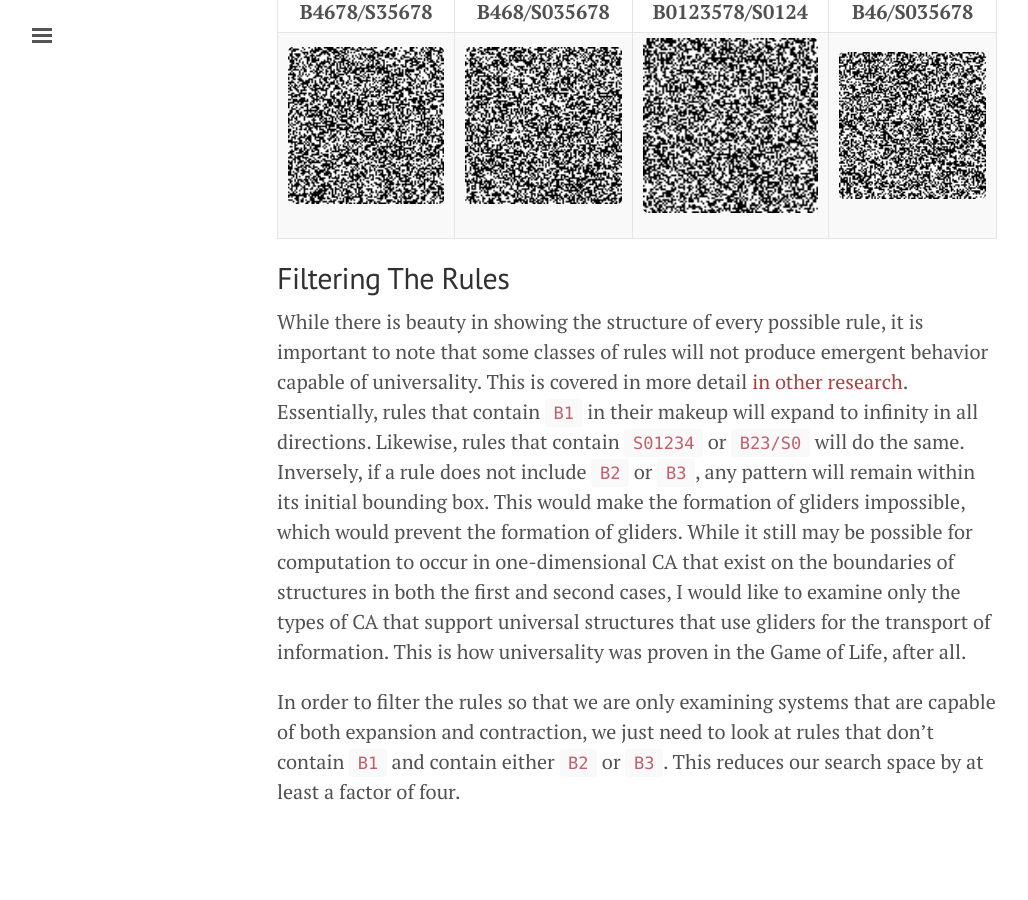
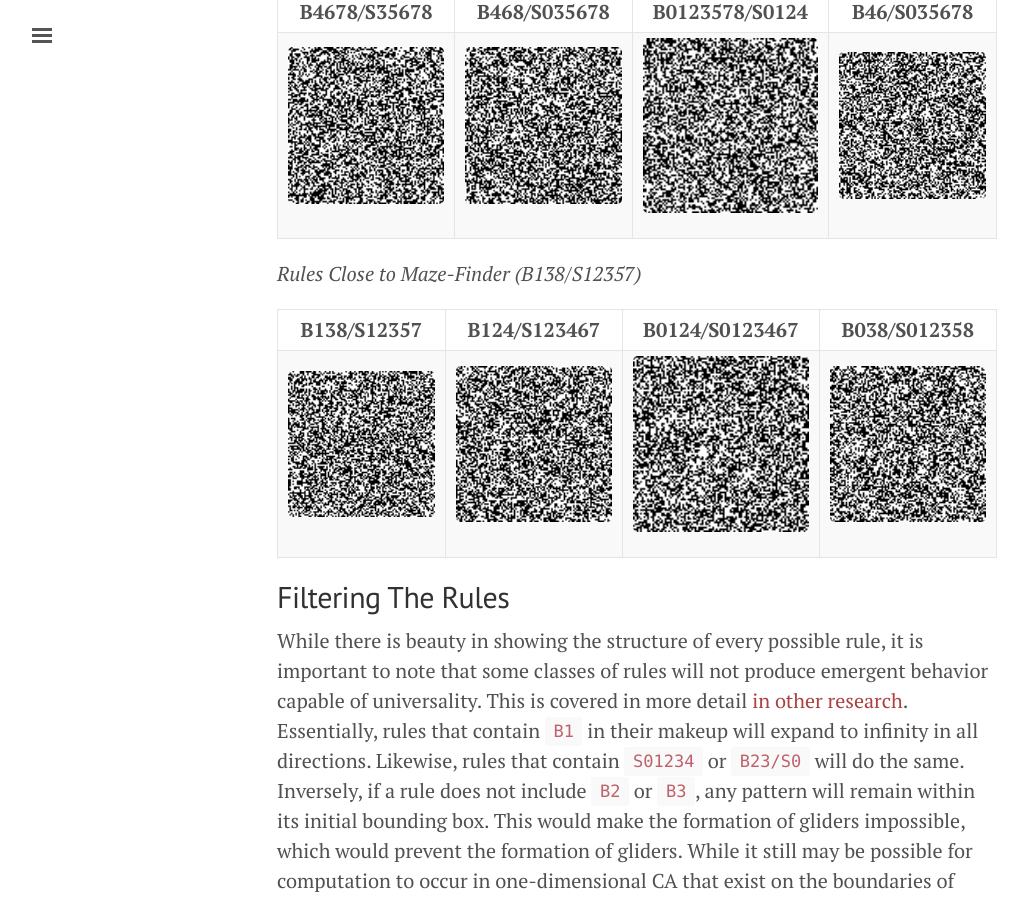
Before and after one commit to kylehovey/blog, a Jekyll site: the page built from automata_nebula.md, in a window 1280 px wide and 900 px high, scrolled down 5182 px. Shown: the whole window, without its empty margins (3-1031 px from the left). Built offline with Jekyll 4.4.1, drawn with Linux system fonts in a browser that asks for light colours; formulas are drawn with MathJax 3.

Commit message:
Added maze-generation group

```diff
--- a/automata_nebula.md
+++ b/automata_nebula.md
@@ -68,6 +68,12 @@ While beautiful, this representation would not mean much if it did not accomplis
 |-|-|-|-|
 | <img src="/blog/images/automata_nebula/animations/similar/anneal_like/250320.gif" width="300px" /> | <img src="/blog/images/automata_nebula/animations/similar/anneal_like/250704.gif" width="300px" /> | <img src="/blog/images/automata_nebula/animations/similar/anneal_like/12207.gif" width="300px" /> | <img src="/blog/images/automata_nebula/animations/similar/anneal_like/250448.gif" width="300px" /> |
 
+*Rules Close to Maze-Finder (B138/S12357)*
+
+|B138/S12357|B124/S123467|B0124/S0123467|B038/S012358|
+|-|-|-|-|
+| <img src="/blog/images/automata_nebula/animations/similar/maze_like/89354.gif" width="300px" /> | <img src="/blog/images/automata_nebula/animations/similar/maze_like/113686.gif" width="300px" /> | <img src="/blog/images/automata_nebula/animations/similar/maze_like/114199.gif" width="300px" /> | <img src="/blog/images/automata_nebula/animations/similar/maze_like/155401.gif" width="300px" /> |
+
 ## Filtering The Rules
 
 While there is beauty in showing the structure of every possible rule, it is important to note that some classes of rules will not produce emergent behavior capable of universality. This is covered in more detail [in other research](https://www.ics.uci.edu/~eppstein/ca/wolfram.html){:target="blank"}. Essentially, rules that contain `B1` in their makeup will expand to infinity in all directions. Likewise, rules that contain `S01234` or `B23/S0` will do the same. Inversely, if a rule does not include `B2` or `B3`, any pattern will remain within its initial bounding box. This would make the formation of gliders impossible, which would prevent the formation of gliders. While it still may be possible for computation to occur in one-dimensional CA that exist on the boundaries of structures in both the first and second cases, I would like to examine only the types of CA that support universal structures that use gliders for the transport of information. This is how universality was proven in the Game of Life, after all.
```
Also changed, not shown: images/automata_nebula/animations/similar/maze_like/113686.gif (added), images/automata_nebula/animations/similar/maze_like/114199.gif (added), images/automata_nebula/animations/similar/maze_like/155401.gif (added), images/automata_nebula/animations/similar/maze_like/89354.gif (added).
